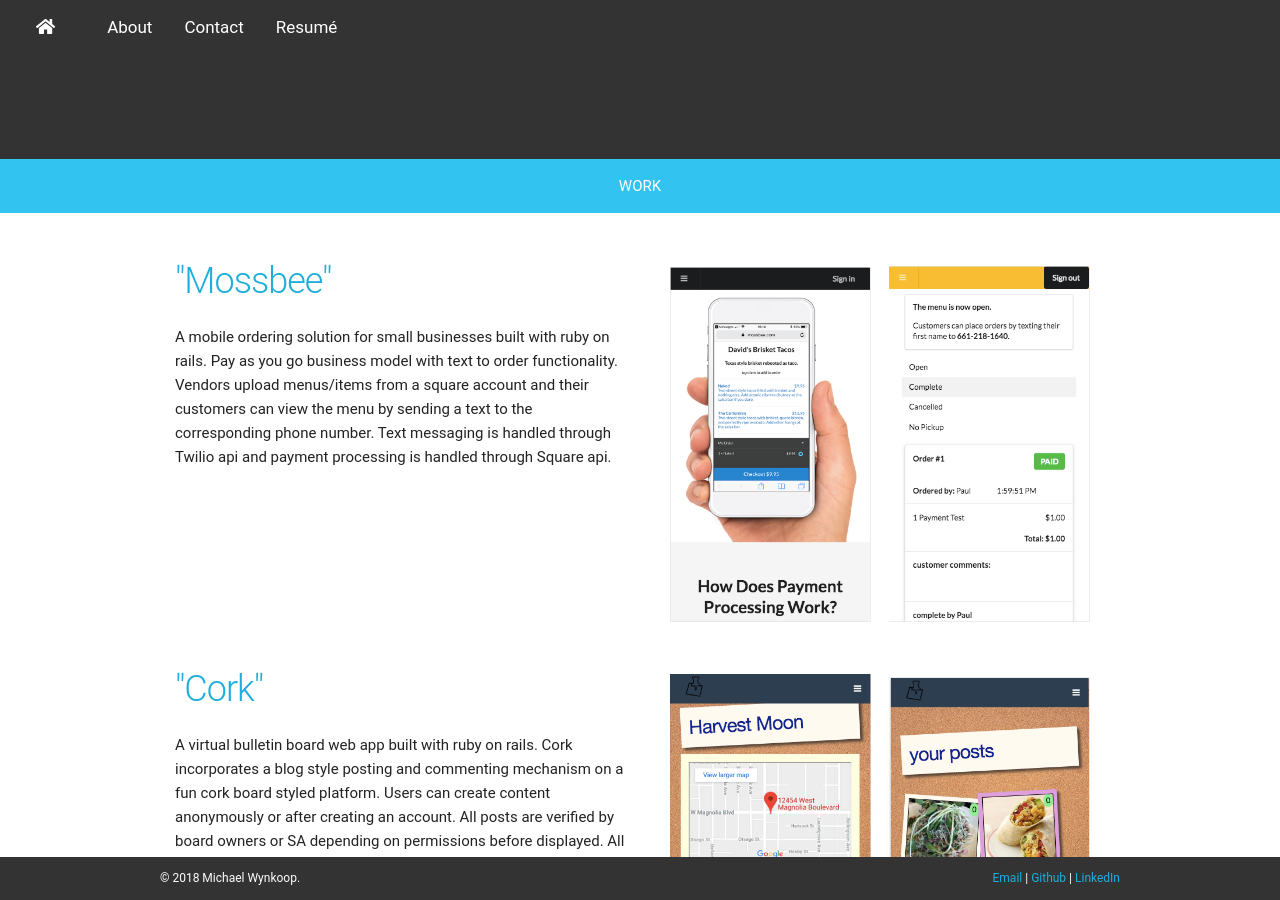
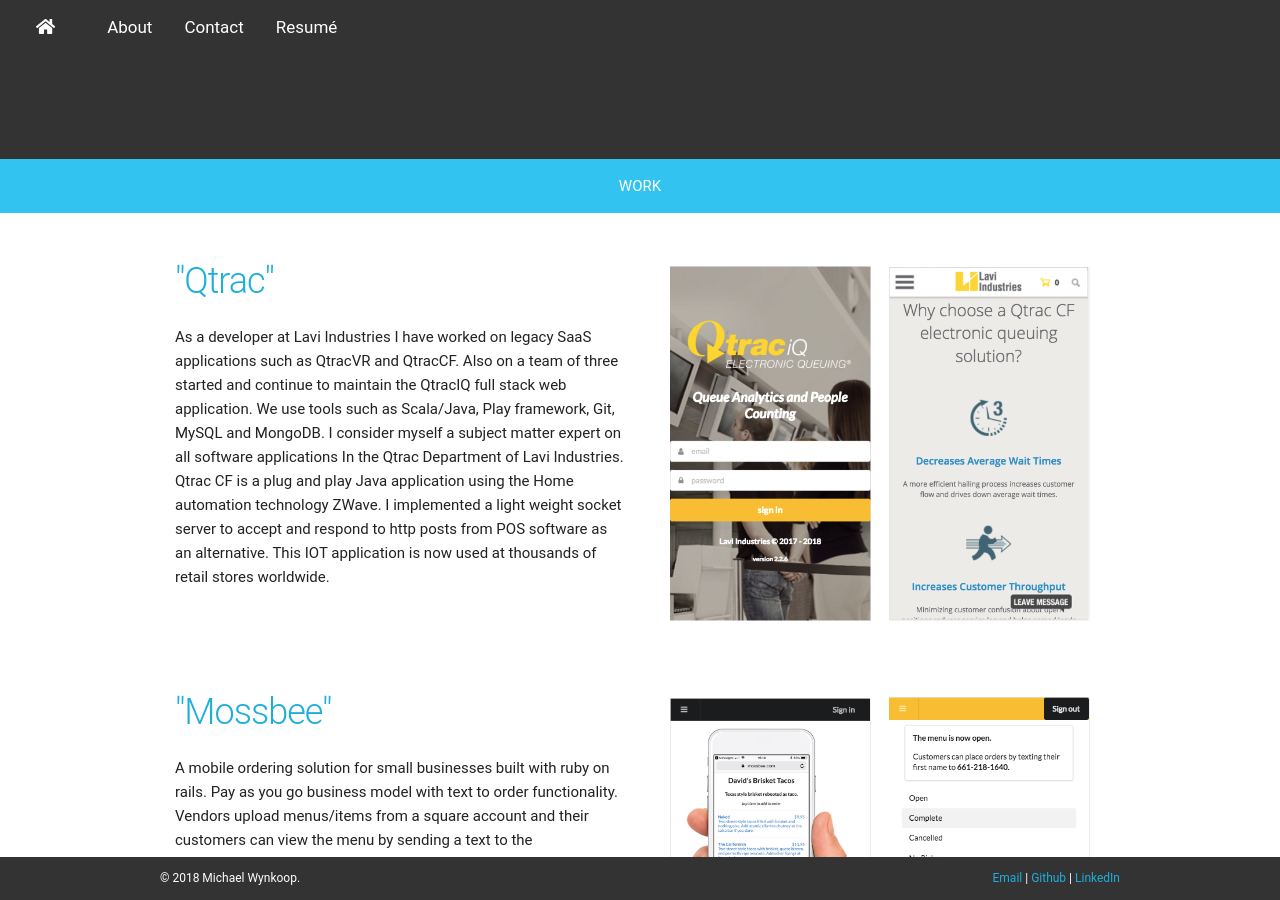
Before and after one commit to wynk182/portfolio, a Jekyll site: the page built from index.html, in a window 1280 px wide and 900 px high, scrolled down 789 px. Built offline with Jekyll 4.4.1, drawn with Linux system fonts in a browser that asks for light colours.

Commit message:
my b dawg

```diff
--- a/index.html
+++ b/index.html
@@ -58,6 +58,20 @@
 <div class="container" >
     <div class="row">
         <div class="col m6">
+            <h3><a style="text-decoration:none;" href="https://www.lavi.com/en/queue-management">"Qtrac"</a></h3>
+            <p>
+                As a developer at Lavi Industries I have worked on legacy SaaS applications such as QtracVR and QtracCF. Also on a team of three started and continue to maintain the QtracIQ full stack web application. We use tools such as Scala/Java, Play framework, Git, MySQL and MongoDB. I consider myself a subject matter expert on all software applications In the Qtrac Department of Lavi Industries. Qtrac CF is a plug and play Java application using the Home automation technology ZWave. I implemented a light weight socket server to accept and respond to http posts from POS software as an alternative. This IOT application is now used at thousands of retail stores worldwide.
+            </p>
+        </div>
+        <div class="_alignCenter col m6">
+            <div class="row">
+                <img src="images/qtrac_iq.png" id="qt_1" onclick="openimg('qt_1','imgb')"></img>
+                <img src="images/qtrac_cf.png" id="qt_2" onclick="openimg('qt_2','imgb')"></img>
+            </div>
+        </div>
+    </div><br/>
+    <div class="row">
+        <div class="col m6">
             <h3><a style="text-decoration:none;" href="https://mossbee.com">"Mossbee"</a></h3>
             <p>
                 A mobile ordering solution for small businesses built with ruby on rails. Pay as you go business model with text to order functionality. Vendors upload menus/items from a square account and their customers can view the menu by sending a text to the corresponding phone number. Text messaging is handled through Twilio api and payment processing is handled through Square api.
@@ -69,7 +83,7 @@
                 <img src="images/mossbee_dashboard.png" id="mb_2" onclick="openimg('mb_2','imgb')"></img>
             </div>
         </div>
-    </div>
+    </div><br/>
     <div class="row">
         <div class="col m6">
             <h3><a style="text-decoration:none;" href="https://github.com/wynk182/CorkBoard">"Cork"</a></h3>
@@ -88,7 +102,7 @@
 </div>
 <br/><br/>
 <div id="imgb" class="modal">
-  <span class="-close">✖</span>
+  <span class="-close"><i class="fas fa-times-circle"></i></span>
   <img class="modal-content">
   <div class="caption"></div>
 </div>
```
Also changed, not shown: images/qtrac_cf.png (added), images/qtrac_iq.png (added).
